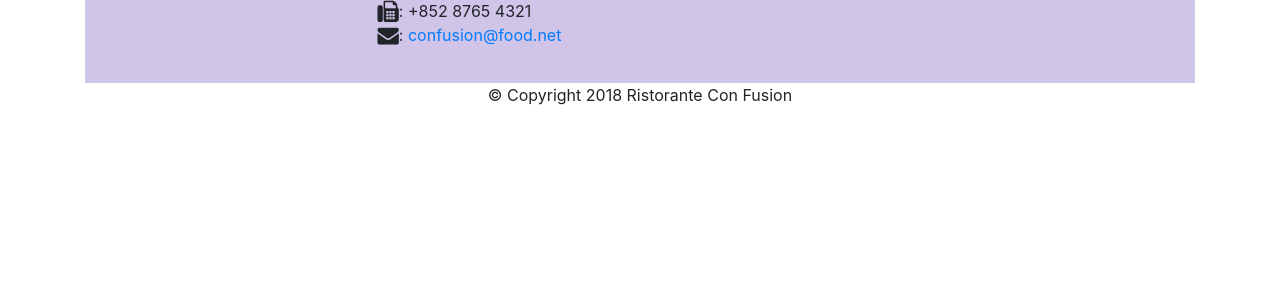
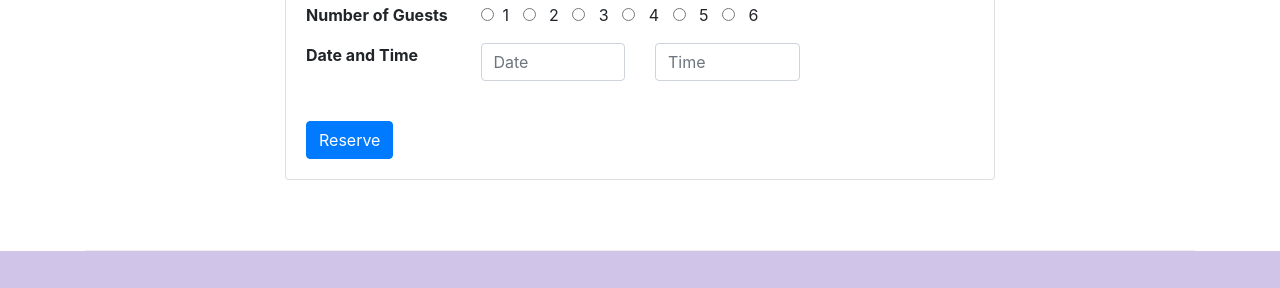
Before and after one commit to abhiabhinav98/conFusion, a website: page index.html in a window 1280 px wide. Shown: the part 1683-1971 px from the top of the page. Before the commit the page ends 1806 px from the top, so only its background shows below. Drawn offline with nearby package versions, Linux system fonts and the light colour scheme.

Commit message:
added reservation card

```diff
--- a/index.html
+++ b/index.html
@@ -41,8 +41,11 @@
                     <h1>Ristorante con Fusion</h1>
                     <p>We take inspiration from the World's best cuisines, and create a unique fusion experience. Our lipsmacking creations will tickle your culinary senses!</p>
                 </div>
-                <div class="col-12 col-sm align-self-center">
+                <div class="col-12 col-sm-3 align-self-center">
                     <img src="img/logo.png" class="img-fluid">
+                </div>
+                <div class="col-12 col-sm-3 align-self-center">
+                    <a href="#reserve"><button class="btn btn-warning btn-lg">Reserve Table</button></a>
                 </div>
             </div>
         </div>
@@ -57,7 +60,7 @@
                 <div class="media">
                     <img class="d-flex mr-3 img-thumbnail align-self-center" src="img/uthappizza.png" alt="uthappizza">
                     <div class="media-body">
-                        <h2 class="mt-0">Uthappizza</h2>
+                        <h2 class="mt-0">Uthappizza <span class="badge badge-danger">HOT</span> <span class="badge badge-pill badge-secondary">$4.99</span></h2>
                         <p class="d-none d-sm-block">A unique combination of Indian Uthappam (pancake) and Italian pizza, topped with Cerignola olives, ripe vine cherry tomatoes, Vidalia onion, Guntur chillies and Buffalo Paneer.</p>
                     </div>
                     </div>
@@ -70,9 +73,14 @@
                 <h3>This Month's Promotions</h3>
             </div>
             <div class="col col-sm col-md">
-                <h2>Weekend Grand Buffet</h2>
-                <p>Featuring mouthwatering combinations with a choice of five different salads, six enticing appetizers, six main entrees and five choicest desserts. Free flowing bubbly and soft drinks. All for just $19.99 per person </p>
-            </div>
+                <div class="media">
+                    <div class="media-body">
+                        <h2>Weekend Grand Buffet <span class="badge badge-danger">NEW</span></h2>
+                        <p class="d-none d-sm-block">Featuring mouthwatering combinations with a choice of five different salads, six enticing appetizers, six main entrees and five choicest desserts. Free flowing bubbly and soft drinks. All for just $19.99 per person </p>
+                    </div>
+                    <img class="d-flex mr-3 img-thumbnail align-self-center" src="img/buffet.png" alt="buffet">
+                </div>
+                </div>
         </div>
 
         <div class="row row-content align-items-center">
@@ -91,10 +99,65 @@
             </div>
         </div>
 
+        <div class="row row-content align-items-center" id="reserve">
+            <div class="col-md-2"></div>
+            <div class="col-md-8 col-sm align-self-center">
+                <div class="card">
+                    <div class="card-header bg-warning text-white"><font size="5"><strong>Reserve a Table</strong></font></div>
+                    <div class="card-body">
+                        <dl class="row">
+                            <dt class="col-sm-3">Number of Guests</dt>
+                            <dd class="col-sm-9">
+                                <div class="controls">
+                                    <label class="radio">
+                                      <input type="radio" name="one" value="1">
+                                       &nbsp;1&nbsp;&nbsp;
+                                    </label>
+                                    <label class="radio">
+                                       <input type="radio" name="two" value="2">
+                                       &nbsp;&nbsp;2&nbsp;&nbsp;
+                                    </label>
+                                    <label class="radio">
+                                      <input type="radio" name="three" value="3">
+                                      &nbsp;&nbsp;3&nbsp;&nbsp;
+                                    </label>
+                                    <label class="radio">
+                                      <input type="radio" name="four" value="4">
+                                      &nbsp;&nbsp;4&nbsp;&nbsp;
+                                    </label>
+                                    <label class="radio">
+                                      <input type="radio" name="five" value="5">
+                                      &nbsp;&nbsp;5&nbsp;&nbsp;
+                                    </label>
+                                    <label class="radio">
+                                        <input type="radio" name="six" value="6">
+                                        &nbsp;&nbsp;6&nbsp;&nbsp;
+                                    </label>
+                                  </div>
+                            </dd>
+                            <dt class="col-sm-3">Date and Time</dt>
+                            <dd class="col-sm-9">
+                                <div class="form-group row">
+                                    <div class="col-sm-6 col-md-4">
+                                        <input type="text" class="form-control" id="date" name="date" placeholder="Date">
+                                    </div>
+                                    <div class="col-sm col-md-4">
+                                        <input type="text" class="form-control" id="time" name="time" placeholder="Time">
+                                    </div>
+                                </div>
+                            </dd>
+                        </dl>
+                        <button class="btn btn-primary" type="submit">Reserve</button>
+                    </div>
+                </div>
+            </div>
+            <div class="col-md-2"></div>
+        </div>
+
 
     </div>
 
-    <footer>
+    <footer class="footer">
         <div class="container">
             <div class="row footer">
                 <div class="col-4 offset-1 col-sm-2">
```
Also changed, not shown: css/styles.css (line endings or trailing spaces), 1 other file.
